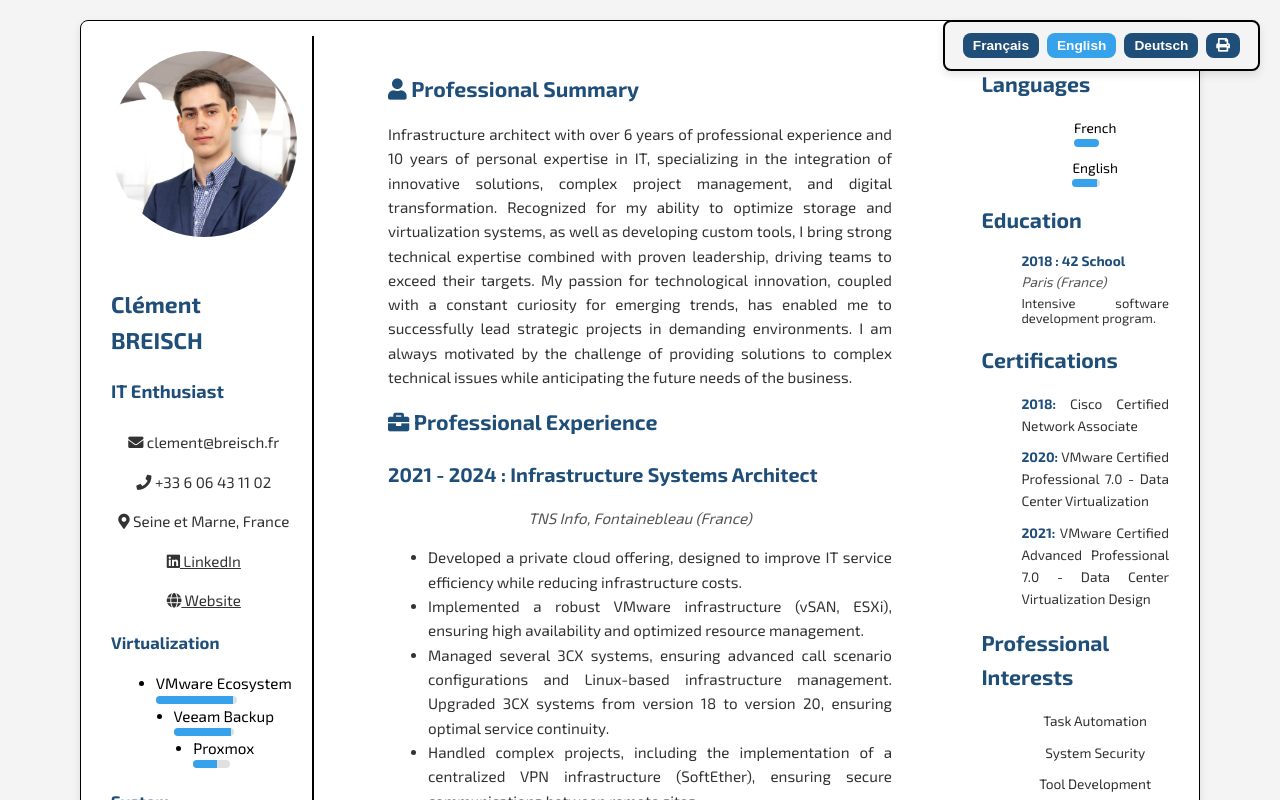
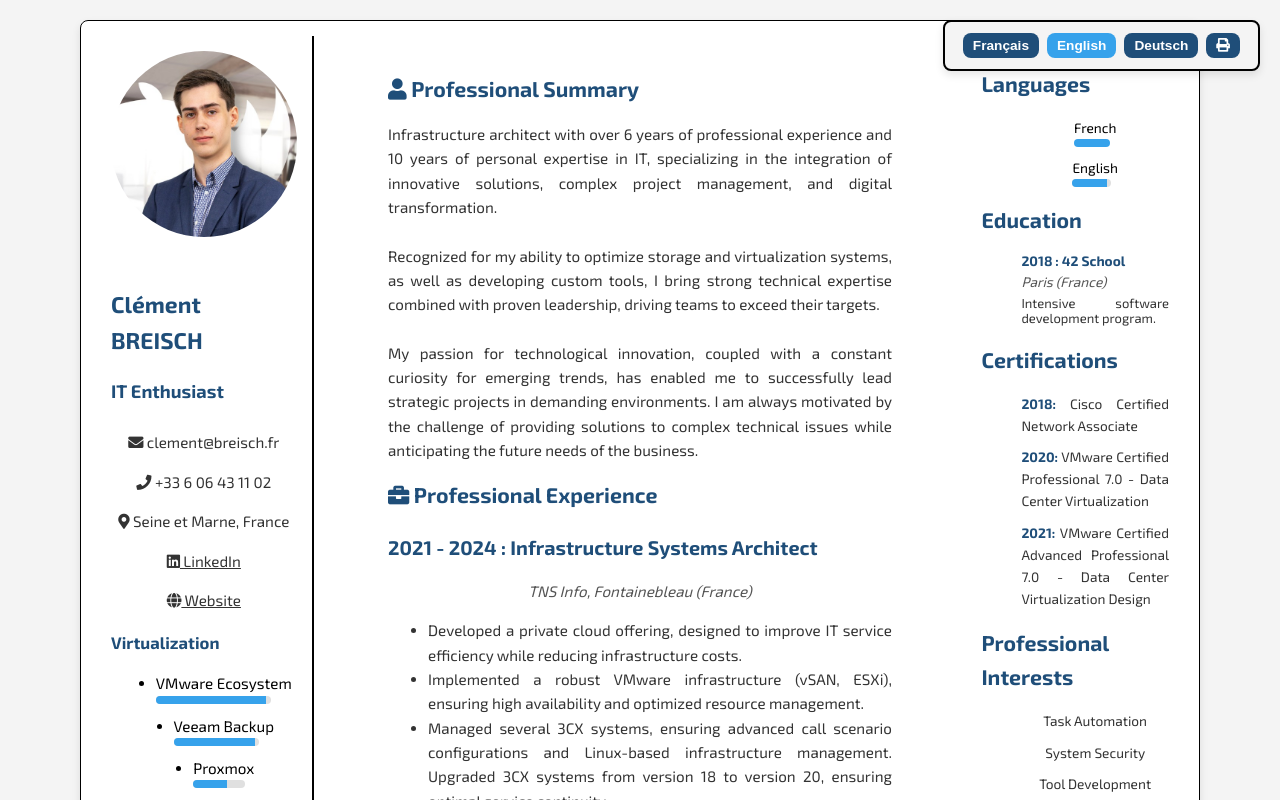
Before and after one commit to Flyy-y/cv, a plain HTML site: page docs/index.html in a window 1280 px wide. Both pictures are taken after a click on the button 1223 px from the left and 45 px from the top of the page. Shown: the top 800 px of the page. Drawn offline with Linux system fonts and the light colour scheme.

Commit message:
Update print-style.css and style.css
- Import the Exo 2 font from Google Fonts in print-style.css
- Increase the width of the progress bar to 85% in style.css
- Add margin-bottom of 10px to the progress bar in style.css
- Remove unused code in script.js
- Replace line breaks with <br> in the getTranslation function in script.js
- Increase the delay before printing and closing the print window in script.js

```diff
--- a/docs/css/print-style.css
+++ b/docs/css/print-style.css
@@ -1,3 +1,6 @@
+/* Importation de la police Exo 2 depuis Google Fonts */
+@import url('https://fonts.googleapis.com/css2?family=Exo+2:wght@400;500;700&display=swap');
+
 @media print {
     body {
         font-family: 'Exo 2', sans-serif;
--- a/docs/css/style.css
+++ b/docs/css/style.css
@@ -160,9 +160,10 @@ p, ul, li {
 
 /* Progress Bar */
 .progress-bar {
-    width: 60%;
+    width: 85%;
     border-radius: 4px;
     overflow: hidden;
+    margin-bottom: 10px;
     height: 8px;
 }
 
--- a/docs/js/script.js
+++ b/docs/js/script.js
@@ -20,7 +20,10 @@ document.addEventListener('DOMContentLoaded', function () {
     });
 
     function getTranslation(data, field) {
-        return data && data[field] && (data[field][currentLanguage] || data[field]['en']) || '';
+        let text = data && data[field] && (data[field][currentLanguage] || data[field]['en']) || '';
+        if (text.replace && typeof text.replace === 'function')
+            return text.replace(/\n/g, '<br>');
+        return text;
     }
 
     function loadLanguage(language) {
@@ -205,7 +208,7 @@ document.addEventListener('DOMContentLoaded', function () {
             if (Boolean(printWindow.chrome)) {
                 this.setTimeout(function() {
                     printWindow.print();
-                }, 250);
+                }, 500);
                 setTimeout(function(){
                     printWindow.close();
                 }, 500);
```
